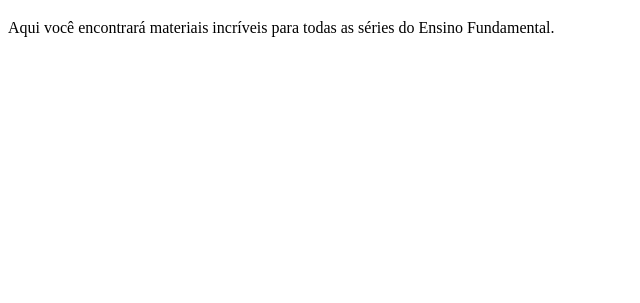
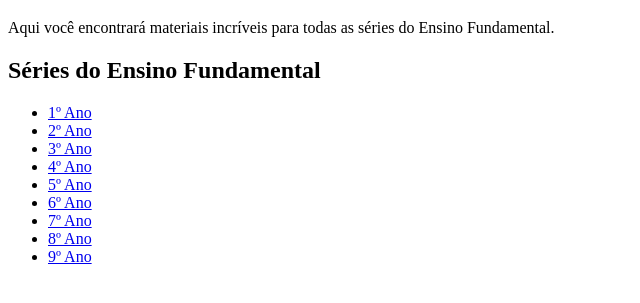
Before and after one commit to buenojhs/Projeto_Site, a plain HTML site: page index.html in a window 1280 px wide. Shown: the part 61-364 px from the top of the page, without its empty margins (0-640 px from the left). Drawn offline with Linux system fonts and the light colour scheme.

Commit message:
Adicionando lista de séries no index

```diff
--- a/index.html
+++ b/index.html
@@ -9,6 +9,18 @@
 
     <h1>Bem-vindo(a) ao Meu Site Educativo!</h1>
     <p>Aqui você encontrará materiais incríveis para todas as séries do Ensino Fundamental.</p>
+    <h2>Séries do Ensino Fundamental</h2>
+<ul>
+    <li><a href="#">1º Ano</a></li>
+    <li><a href="#">2º Ano</a></li>
+    <li><a href="#">3º Ano</a></li>
+    <li><a href="#">4º Ano</a></li>
+    <li><a href="#">5º Ano</a></li>
+    <li><a href="#">6º Ano</a></li>
+    <li><a href="#">7º Ano</a></li>
+    <li><a href="#">8º Ano</a></li>
+    <li><a href="#">9º Ano</a></li>
+</ul>
 
 </body>
 </html>
```
